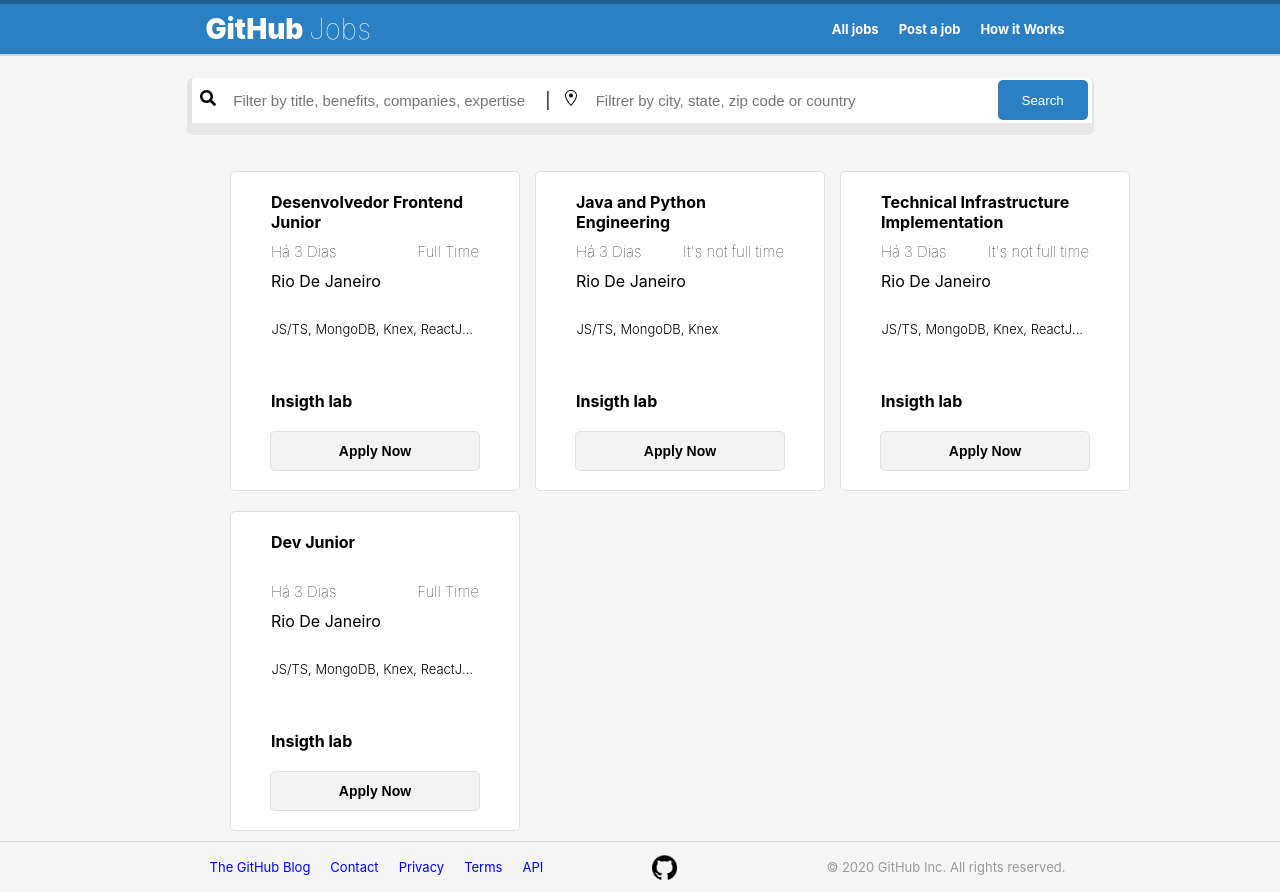
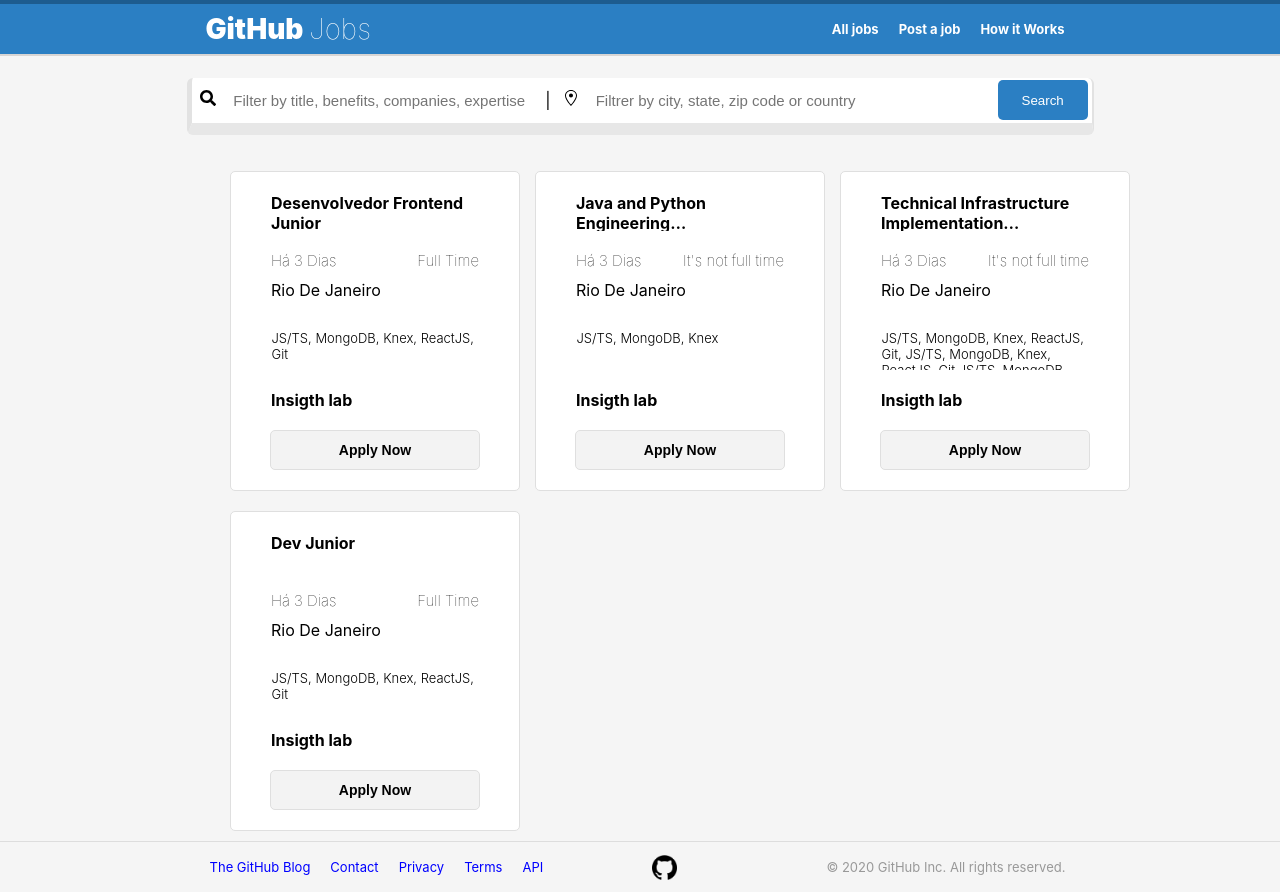
Before and after one commit to brufelix/github-jobs, a React (Create React App) app: page / in a window 1280 px wide. Built offline with nearby package versions, Linux system fonts and the light colour scheme.

Commit message:
refactor: Changing CardJob style

```diff
--- a/src/components/Feed.tsx
+++ b/src/components/Feed.tsx
@@ -12,7 +12,9 @@
                 requirements="JS/TS, MongoDB, Knex" time={3}
                 title="Java and Python Engineering Opportunities!"/>
             <JobCard fullTime={false}  location="Rio De Janeiro" nameComporation="Insigth lab"
-                requirements="JS/TS, MongoDB, Knex, ReactJS, Git, JS/TS, MongoDB, Knex, ReactJS, Git"
+                requirements="JS/TS, MongoDB, Knex, ReactJS, Git, JS/TS, MongoDB, Knex, ReactJS, Git
+                JS/TS, MongoDB, Knex, ReactJS, GitJS/TS, MongoDB, Knex,
+                ReactJS, GitJS/TS, MongoDB, Knex, ReactJS, Git, JS/TS, MongoDB, Knex, ReactJS, GitJS/TS, MongoDB, Knex, ReactJS, Git"
                 time={3}
                 title="Technical Infrastructure Implementation Healthcare Project Manager"/>
             <JobCard fullTime={true}  location="Rio De Janeiro" nameComporation="Insigth lab"
--- a/src/components/Footer.tsx
+++ b/src/components/Footer.tsx
@@ -6,11 +6,11 @@
     return(
         <div id="footer">
             <ul className="github-nav">
-                <li><a href="">The GitHub Blog</a></li>
-                <li><a href="">Contact</a></li>
-                <li><a href="">Privacy</a></li>
-                <li><a href="">Terms</a></li>
-                <li><a href="">API</a></li>
+                <li><a href="/">The GitHub Blog</a></li>
+                <li><a href="/">Contact</a></li>
+                <li><a href="/">Privacy</a></li>
+                <li><a href="/">Terms</a></li>
+                <li><a href="/">API</a></li>
             </ul>
             <img src={Img} alt="GitHub"/>
             <p>© 2020 GitHub Inc. All rights reserved.</p>
--- a/src/components/JobCard.css
+++ b/src/components/JobCard.css
@@ -14,10 +14,15 @@
 
 .title {
     width: 208px;
-    height: 40px;
+    height: 38px;
     text-align: start;
     font-weight: bold;
-    overflow-y: scroll;
+    margin-bottom: 10px;
+    overflow: hidden;
+    text-overflow: ellipsis;
+    display: -webkit-box;
+   -webkit-line-clamp: 2; /* number of lines to show */
+   -webkit-box-orient: vertical;;
 }
 
 .Subtitle-Times {
@@ -47,17 +52,20 @@
 }
 
 #requirements {
-    height: 70px;
+    height: 40px;
     width: 208px;
     text-align: start;
     margin-left: 21px;
     margin-right: 20px;
     font-size: 13px;
     font-weight: 300;
-    margin-bottom: 0;
-    white-space: nowrap;
+    margin-bottom: 20px;
+    display: -webkit-box;
     overflow: hidden;
     text-overflow: ellipsis;
+    word-wrap: break-word;
+    -webkit-line-clamp: 3; /* number of lines to show */
+    -webkit-box-orient: vertical;
 }
 
 #nameComporation {
@@ -85,6 +93,6 @@
     color: white;
     position: relative;
     border-color: rgb(73, 73, 223);
-    box-shadow: 15px 15px 15px 15px #006fca;
+    box-shadow: 2px 20px 25px 15px #8fcdff;
     background-color: rgb(24, 24, 230);
 }
```
